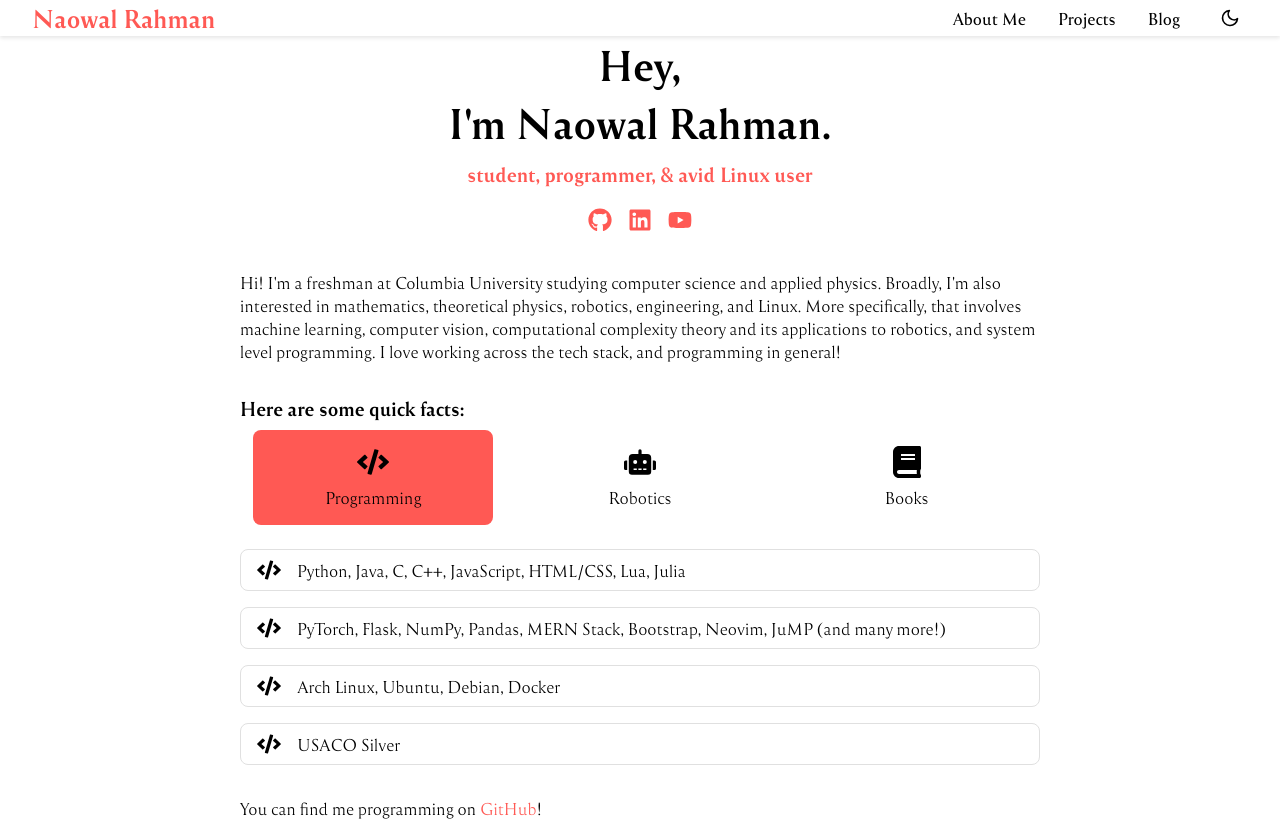
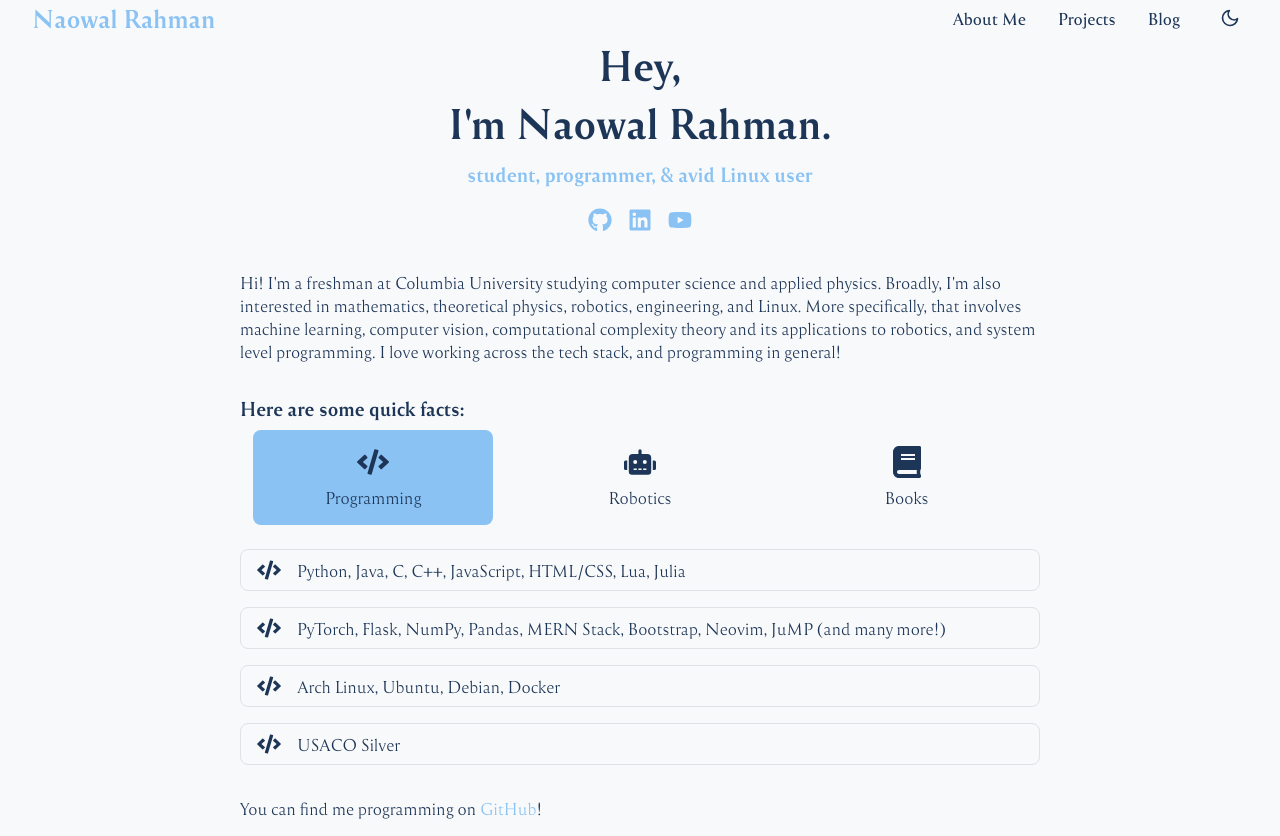
Before and after one commit to naowalrahman/naowalrahman.github.io, a React (Vite) app: page /projects in a window 1280 px wide. Built offline with nearby package versions, Linux system fonts and the light colour scheme.

Commit message:
style: update Navbar styles for improved layout and adjust theme colors for better contrast and aesthetics

```diff
--- a/src/components/Navbar.css
+++ b/src/components/Navbar.css
@@ -3,12 +3,14 @@
     display: flex;
     justify-content: space-between;
     align-items: center;
-    padding: 1rem 2rem; /* Adjust padding */
+    padding: 1rem;
     background: var(--background);
-    box-shadow: 0 2px 4px rgba(0, 0, 0, 0.1);
     position: sticky;
     top: 0;
     z-index: 100;
+    max-width: 1600px;
+    margin: 0 auto;
+    width: 100%;
 }
 
 .logo {
--- a/src/main.css
+++ b/src/main.css
@@ -18,5 +18,5 @@ a {
 }
 
 :root {
-    --accent-rgb: 97, 218, 251; /* Replace with your accent color RGB values */
+    --accent-rgb: 137, 194, 243; /* Updated to match new accent color #89c2f3 */
 }
--- a/src/theme.js
+++ b/src/theme.js
@@ -1,12 +1,12 @@
 export const tokyoNight = {
     light: {
-        background: "#ffffff",
-        foreground: "#f5f5f5",
-        primary: "#1976d2",
-        secondary: "#dc004e",
-        accent: "#ff5954",
-        text: "#000000",
-        border: "#e0e0e0",
+        background: "#f8f9fa", // Soft off-white background
+        foreground: "#ffffff", // Pure white for cards/elements
+        primary: "#2a6b9c", // Deep blue for primary elements
+        secondary: "#e63946", // Warm red for secondary elements
+        accent: "#89c2f3", // Much lighter blue for better contrast with dark text
+        text: "#1d3557", // Dark blue-gray for text
+        border: "#dee2e6", // Light gray for borders
     },
     dark: {
         background: "#121212",
```
